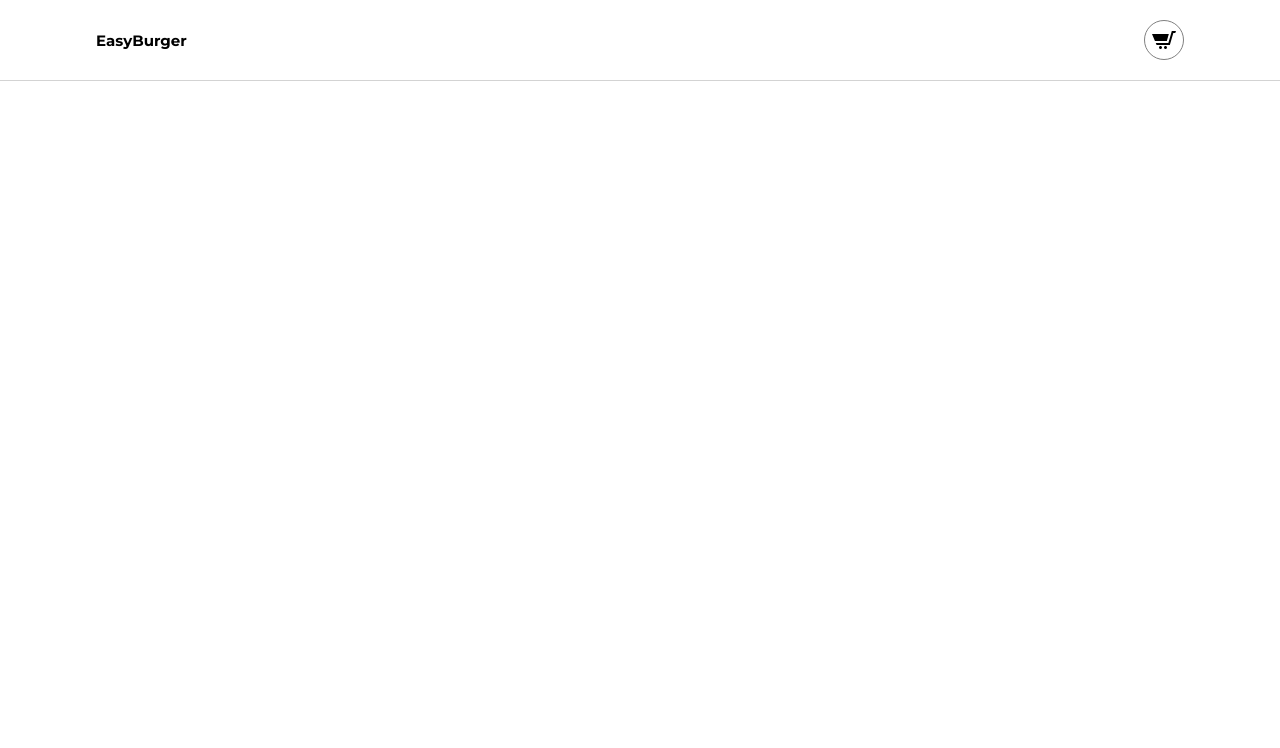
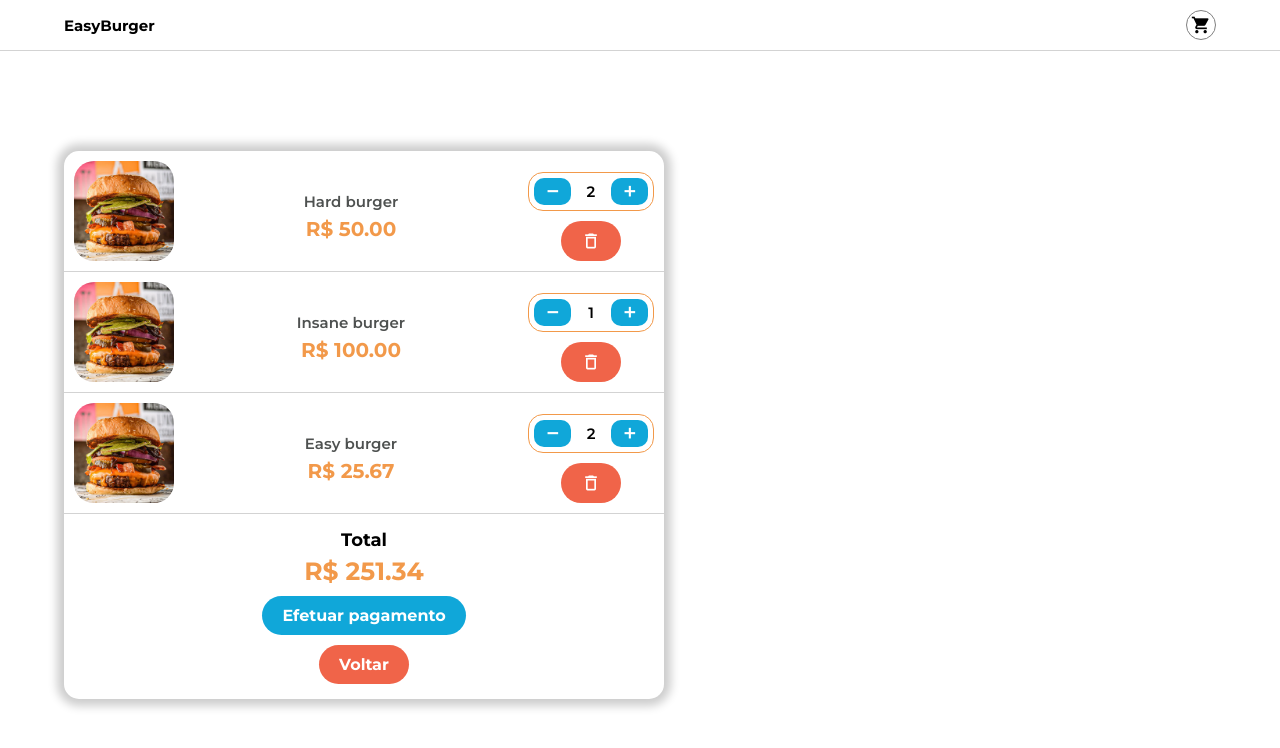
Before and after one commit to Matheus-Galdino/EasyBurger.Web, a Vue app: page /carrinho in a window 1280 px wide. Before the commit this address had no page. Shown: the top 748 px of the page. Built offline with nearby package versions, Linux system fonts and the light colour scheme.

Commit message:
Implementando página de carrinho

```diff
--- a/index.html
+++ b/index.html
@@ -1,13 +1,19 @@
 <!DOCTYPE html>
 <html lang="en">
+
 <head>
   <meta charset="UTF-8" />
   <link rel="icon" href="/favicon.ico" />
   <meta name="viewport" content="width=device-width, initial-scale=1.0" />
-    <title>Vite App</title>
+  <link rel="preconnect" href="https://fonts.googleapis.com">
+  <link rel="preconnect" href="https://fonts.gstatic.com" crossorigin>
+  <link href="https://fonts.googleapis.com/icon?family=Material+Icons" rel="stylesheet">
+  <title>EasyBurger</title>
 </head>
+
 <body>
   <div id="app"></div>
   <script type="module" src="/src/main.js"></script>
 </body>
+
 </html>
--- a/src/components/CardapioItem.vue
+++ b/src/components/CardapioItem.vue
@@ -1,6 +1,4 @@
 <script setup>
-import IconStar from "./icons/IconStar.vue";
-
 defineProps({
   produto: {
     type: Object,
@@ -18,7 +16,7 @@ defineProps({
       <p class="produto-preco">R$ {{ produto.preco }}</p>
 
       <p class="produto-avaliacao">
-        <IconStar />
+        <span class="material-icons"> star </span>
         {{ produto.avaliacao }}
       </p>
     </div>
--- /dev/null
+++ b/src/components/CarrinhoItem.vue
@@ -0,0 +1,133 @@
+<script setup>
+import { computed } from 'vue';
+
+const props = defineProps({
+  produto: {
+    type: Object,
+    required: true,
+  },
+});
+
+const precoFormatado = computed(() => {
+  return props.produto.preco.toFixed(2);
+})
+</script>
+
+<template>
+  <li class="products-item">
+    <img src="../assets/img-burger.webp" alt="hamburger" />
+
+    <p class="nome">{{ produto.nome }}</p>
+    <p class="price">R$ {{ precoFormatado }}</p>
+
+    <div class="input-container">
+      <button class="material-icons">remove</button>
+      <input type="text" :value="produto.quantidade" readonly />
+      <button class="material-icons">add</button>
+    </div>
+
+    <button class="material-icons remover">delete_outline</button>
+
+  </li>
+</template>
+
+<style lang="scss" scoped>
+$img-width: 10rem;
+
+.products-item {
+  display: grid;
+  column-gap: 1rem;
+  align-items: center;
+  justify-content: space-between;
+  grid-template-rows: 1fr 1fr;
+  grid-template-columns: $img-width auto auto;
+
+  padding: 1rem;
+  border-bottom: 1px solid lightgray;
+
+  >img {
+    width: 100%;
+    max-width: $img-width;
+
+    grid-column: 1;
+    grid-row: 1 / 3;
+    border-radius: 2rem;
+  }
+
+  .nome,
+  .price {
+    grid-column: 2;
+    justify-self: center;
+
+    font-size: 2rem;
+    font-weight: bold;
+  }
+
+  .nome {
+    grid-row: 1 / 2;
+    align-self: end;
+
+    font-weight: 600;
+    color: #4e5150;
+    font-size: 1.5rem;
+
+  }
+
+  .price {
+    grid-row: 2 / 3;
+    align-self: start;
+
+    font-size: 2rem;
+    margin-top: 0.3em;
+    color: #f2994a;
+  }
+}
+
+.input-container {
+  display: flex;
+  column-gap: 1rem;
+
+  align-self: end;
+  align-items: center;
+
+  grid-row: 1;
+  grid-column: 3;
+
+  padding: 0.5rem;
+  border-radius: 1.5rem;
+  border: 1px solid #f2994a;
+
+  button {
+    border: none;
+    font-size: 1.7rem;
+    font-weight: bold;
+    border-radius: 1rem;
+    padding: 0.5rem 1rem;
+
+    display: grid;
+    cursor: pointer;
+    place-content: center;
+  }
+
+  input {
+    width: 2rem;
+    border: none;
+    background: none;
+    font-weight: 600;
+    font-size: 1.5rem;
+    text-align: center;
+  }
+}
+
+.remover {
+  grid-row: 2;
+  grid-column: 3;
+  align-self: start;
+  justify-self: center;
+
+  font-size: 2rem;
+  margin-top: 1rem;
+  padding: 1rem 2rem;
+  background: #f06449;
+}
+</style>
--- a/src/components/TheNav.vue
+++ b/src/components/TheNav.vue
@@ -1,14 +1,15 @@
 <script setup>
-import IconCart from "./icons/IconCart.vue";
+import { RouterLink } from "vue-router";
 </script>
 
 <template>
   <header>
     <nav>
       <h1>EasyBurger</h1>
-      <div class="cart-container">
-        <IconCart />
-      </div>
+
+      <router-link to="/carrinho" class="cart-container material-icons">
+        shopping_cart
+      </router-link>
     </nav>
   </header>
 </template>
@@ -20,7 +21,7 @@ nav {
   justify-content: space-between;
 
   margin-bottom: 3rem;
-  padding: 20px var(--default-padding);
+  padding: 1rem var(--default-padding);
   border-bottom: 1px solid lightgray;
 }
 
@@ -28,11 +29,14 @@ nav {
   display: grid;
   place-content: center;
 
-  width: 4rem;
-  height: 4rem;
+  width: 3rem;
+  height: 3rem;
   padding: 2px;
+  color: #000;
   cursor: pointer;
+  font-size: 2rem;
   border-radius: 50%;
+  text-decoration: none;
   border: 1px solid gray;
 }
 </style>
--- a/src/components/icons/IconCart.vue
+++ /dev/null
@@ -1,12 +0,0 @@
-<template>
-  <svg
-    xmlns="http://www.w3.org/2000/svg"
-    width="24"
-    height="24"
-    viewBox="0 0 24 24"
-  >
-    <path
-      d="M10 19.5c0 .829-.672 1.5-1.5 1.5s-1.5-.671-1.5-1.5c0-.828.672-1.5 1.5-1.5s1.5.672 1.5 1.5zm3.5-1.5c-.828 0-1.5.671-1.5 1.5s.672 1.5 1.5 1.5 1.5-.671 1.5-1.5c0-.828-.672-1.5-1.5-1.5zm1.336-5l1.977-7h-16.813l2.938 7h11.898zm4.969-10l-3.432 12h-12.597l.839 2h13.239l3.474-12h1.929l.743-2h-4.195z"
-    />
-  </svg>
-</template>
--- a/src/components/icons/IconStar.vue
+++ /dev/null
@@ -1,13 +0,0 @@
-<template>
-  <svg
-    xmlns="http://www.w3.org/2000/svg"
-    width="24"
-    height="24"
-    viewBox="0 0 24 24"
-  >
-    <path
-      fill="yellow"
-      d="M12 .587l3.668 7.568 8.332 1.151-6.064 5.828 1.48 8.279-7.416-3.967-7.417 3.967 1.481-8.279-6.064-5.828 8.332-1.151z"
-    />
-  </svg>
-</template>
--- a/src/router/index.js
+++ b/src/router/index.js
@@ -1,5 +1,7 @@
 import { createRouter, createWebHistory } from "vue-router";
+
 import CardapioView from "../views/CardapioView.vue";
+import CarrinhoView from "../views/CarrinhoView.vue";
 
 const router = createRouter({
   history: createWebHistory(import.meta.env.BASE_URL),
@@ -9,6 +11,11 @@ const router = createRouter({
       name: "cardapio",
       component: CardapioView,
     },
+    {
+      path: "/carrinho",
+      name: "carrinho",
+      component: CarrinhoView,
+    },
   ],
 });
 
--- a/src/styles/reset.scss
+++ b/src/styles/reset.scss
@@ -17,12 +17,13 @@ body {
   height: 100vh;
 }
 
+button,
 .btn {
   display: inline-block;
 
   border: none;
-  padding: 15px 30px;
-  border-radius: 20px;
+  padding: 1rem 2rem;
+  border-radius: 2rem;
 
   cursor: pointer;
   font-size: 16px;
@@ -31,9 +32,8 @@ body {
   color: #fff;
   background: #10a7d9;
   transition: all 0.3s ease-in;
+
+  &:hover {
+    opacity: 0.8;
+  }
 }
-
-.btn:hover {
-  opacity: 0.8;
-  transform: scale(1.1);
-}
--- a/src/styles/variables.scss
+++ b/src/styles/variables.scss
@@ -1,4 +1,4 @@
 :root {
-  --default-padding: 7.5%;
-  --box-shadow: 0px 0px 10px 3px rgba(0, 0, 0, 0.2);
+  --default-padding: 5%;
+  --box-shadow: 0px 0px 10px 7px rgba(0, 0, 0, 0.2);
 }
--- /dev/null
+++ b/src/views/CarrinhoView.vue
@@ -0,0 +1,94 @@
+<script setup>
+import { computed, reactive } from "vue";
+import CarrinhoItem from "../components/CarrinhoItem.vue";
+
+const produtos = reactive([
+  {
+    nome: "Hard burger",
+    preco: 50,
+    quantidade: 2,
+  },
+  {
+    nome: "Insane burger",
+    preco: 100,
+    quantidade: 1,
+  },
+  {
+    nome: "Easy burger",
+    preco: 25.67,
+    quantidade: 2,
+  },
+]);
+
+const precoTotal = computed(() => {
+  const sum = produtos.reduce((prev, current) => prev + current.preco * current.quantidade, 0);
+
+  return sum;
+})
+</script>
+
+<template>
+  <main>
+    <section class="products-container">
+      <ul class="products-list">
+        <carrinho-item v-for="(produto, index) in produtos" :produto="produto" :key="index" />
+      </ul>
+
+      <footer class="total-container">
+        <h3> Total </h3>
+        <p>
+          <strong>R$ {{ precoTotal }}</strong>
+        </p>
+
+        <button class="efetuar-pagamento">Efetuar pagamento</button>
+        <router-link to="/" class="btn cancel">Voltar</router-link>
+      </footer>
+    </section>
+  </main>
+</template>
+
+<style lang="scss" scoped>
+main {
+  margin-top: 10rem;
+  padding-inline: var(--default-padding);
+}
+
+.products-container {
+  border-radius: 1.5rem;
+  width: min(100%, 600px);
+  box-shadow: var(--box-shadow);
+}
+
+.products-list {
+  list-style: none;
+}
+
+.total-container {
+  font-size: 1.5rem;
+  text-align: center;
+  padding-block: 1.5rem;
+
+  h3 {
+    font-size: 1.8rem;
+    margin-bottom: 5px;
+  }
+
+  p {
+    color: #f2994a;
+    font-size: 2.5rem;
+  }
+
+  .efetuar-pagamento,
+  .cancel {
+    display: block;
+    margin-top: 10px;
+    margin-inline: auto;
+  }
+
+  .cancel {
+    width: min-content;
+    background: #f06449;
+    text-decoration: none;
+  }
+}
+</style>
```
Lines whose indentation alone changed are shown as unchanged.
